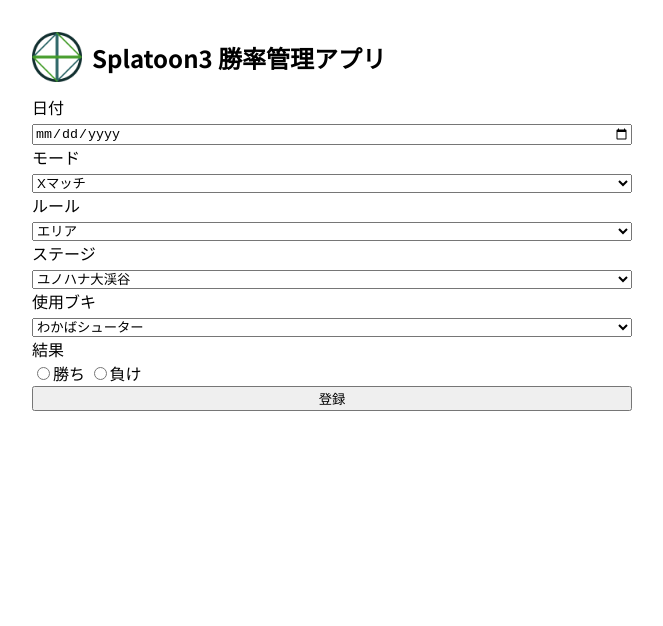
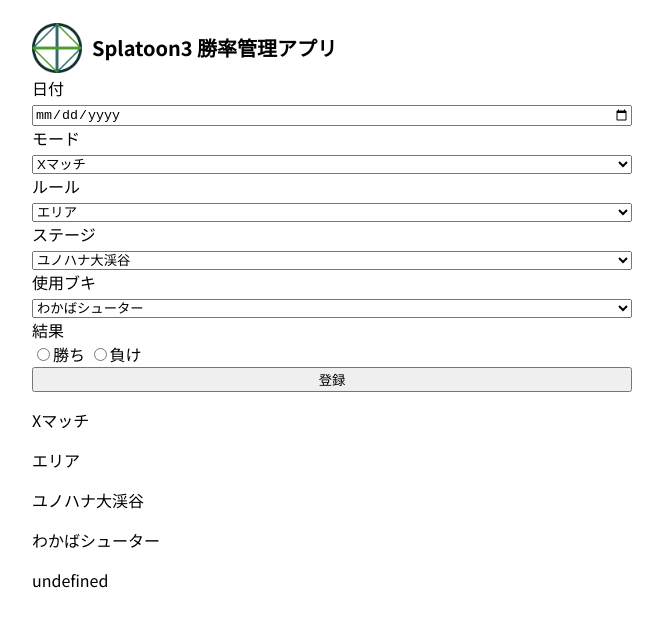
Before and after one commit to technozogy/Splatoon3WinRate, a website: page index.html in a window 1280 px wide. Both pictures are taken after a click on the button "登録". Shown: the whole page, without its empty margins (308-971 px from the left). Drawn offline with Linux system fonts and the light colour scheme.

Commit message:
feat: add match registration and history display

```diff
--- a/index.html
+++ b/index.html
@@ -11,26 +11,26 @@
 <body>
     <div class="header">
         <img src="images/technozogy.png">
-        <h2>Splatoon3 勝率管理アプリ</h2>
+        <h1>Splatoon3 勝率管理アプリ</h1>
     </div>
 
     <div>
         <label>日付</label>
-        <input type="date"/>
+        <input  id="date" type="date"/>
     </div>
     <div>
         <label>モード</label>
-        <select>
+        <select id="mode">
             <option>Xマッチ</option>
             <option>チャレンジ</option>
             <option>オープン</option>
-            <option>プラべ</option>
+            <option>プライベート</option>
             <option>レギュラー</option>
         </select>
     </div>
     <div>
         <label>ルール</label>
-        <select>
+        <select id="rule">
             <option>エリア</option>
             <option>ヤグラ</option>
             <option>ホコ</option>
@@ -40,7 +40,7 @@
     </div>
     <div>
         <label>ステージ</label>
-            <select>
+            <select id="stage">
                 <option>ユノハナ大渓谷</option>
                 <option>ゴンズイ地区</option>
                 <option>ヤガラ市場</option>
@@ -70,7 +70,7 @@
     </div>
     <div>
         <label>使用ブキ</label>
-        <select>
+        <select id="weapon">
             <!-- シューター -->
             <option>わかばシューター</option>
             <option>もみじシューター</option>
@@ -115,8 +115,8 @@
 
             <!-- チャージャー -->
             <option>スプラチャージャー</option>
+            <option>オーダーチャージャー レプリカ</option>
             <option>スプラスコープ</option>
-            <option>オーダーチャージャー レプリカ</option>
             <option>スプラチャージャーコラボ</option>
             <option>スプラスコープコラボ</option>
             <option>スプラチャージャーFRST</option>
@@ -136,8 +136,8 @@
 
             <!-- ブラスター -->
             <option>ノヴァブラスター</option>
+            <option>オーダーブラスター レプリカ</option>
             <option>ノヴァブラスターネオ</option>
-            <option>オーダーブラスター レプリカ</option>
             <option>ホットブラスター</option>
             <option>ホットブラスターカスタム</option>
             <option>ホットブラスター艶</option>
@@ -155,8 +155,8 @@
 
             <!-- ローラー -->
             <option>スプラローラー</option>
+            <option>オーダーローラー レプリカ</option>
             <option>スプラローラーコラボ</option>
-            <option>オーダーローラー レプリカ</option>
             <option>カーボンローラー</option>
             <option>カーボンローラーデコ</option>
             <option>カーボンローラーANGL</option>
@@ -173,8 +173,8 @@
             <option>パブロ</option>
             <option>パブロ・ヒュー</option>
             <option>ホクサイ</option>
+            <option>オーダーブラシ レプリカ</option>
             <option>ホクサイ・ヒュー</option>
-            <option>オーダーブラシ レプリカ</option>
             <option>ホクサイ彗</option>
             <option>フィンセント</option>
             <option>フィンセント・ヒュー</option>
@@ -182,8 +182,8 @@
 
             <!-- スロッシャー -->
             <option>バケットスロッシャー</option>
+            <option>オーダースロッシャー レプリカ</option>
             <option>バケットスロッシャーデコ</option>
-            <option>オーダースロッシャー レプリカ</option>
             <option>ヒッセン</option>
             <option>ヒッセン・ヒュー</option>
             <option>ヒッセンASH</option>
@@ -199,8 +199,8 @@
 
             <!-- スピナー -->
             <option>バレルスピナー</option>
+            <option>オーダースピナー レプリカ</option>
             <option>バレルスピナーデコ</option>
-            <option>オーダースピナー レプリカ</option>
             <option>スプラスピナー</option>
             <option>スプラスピナーコラボ</option>
             <option>スプラスピナーPYTN</option>
@@ -216,8 +216,8 @@
 
             <!-- マニューバー -->
             <option>スプラマニューバー</option>
+            <option>オーダーマニューバー レプリカ</option>
             <option>スプラマニューバーコラボ</option>
-            <option>オーダーマニューバー レプリカ</option>
             <option>スプラマニューバー耀</option>
             <option>スパッタリー</option>
             <option>スパッタリー・ヒュー</option>
@@ -234,8 +234,8 @@
 
             <!-- シェルター -->
             <option>パラシェルター</option>
+            <option>オーダーシェルター レプリカ</option>
             <option>パラシェルターソレーラ</option>
-            <option>オーダーシェルター レプリカ</option>
             <option>スパイガジェット</option>
             <option>スパイガジェットソレーラ</option>
             <option>スパイガジェット繚</option>
@@ -249,8 +249,8 @@
             <option>ドライブワイパー</option>
             <option>ドライブワイパーデコ</option>
             <option>ドライブワイパーRUST</option>
+            <option>ジムワイパー</option>
             <option>オーダーワイパー レプリカ</option>
-            <option>ジムワイパー</option>
             <option>ジムワイパー・ヒュー</option>
             <option>ジムワイパー封</option>
             <option>デンタルワイパーミント</option>
@@ -258,22 +258,26 @@
 
             <!-- ストリンガー -->
             <option>トライストリンガー</option>
+            <option>オーダーストリンガー レプリカ</option>
             <option>トライストリンガーコラボ</option>
-            <option>オーダーストリンガー レプリカ</option>
+            <option>トライストリンガー燈</option>
             <option>LACT-450</option>
             <option>LACT-450デコ</option>
             <option>LACT-450MILK</option>
             <option>フルイドV</option>
             <option>フルイドVカスタム</option>
-            <option>トライストリンガー燈</option>
         </select>
     </div>
     <div>
         <label>結果</label>
-        <input type="radio" name="result">勝ち
-        <input type="radio" name="result">負け
+        <input type="radio" name="result" id="win">勝ち
+        <input type="radio" name="result" id="lose">負け
     </div>
 
-    <button>登録</button>
+    <button id="register">登録</button>
+
+    <div id="matchList"></div>
+
+<script src="script.js"></script>
 </body>
 </html>
--- /dev/null
+++ b/script.js
@@ -0,0 +1,58 @@
+const matches = [];
+
+const date = document.getElementById("date");
+const mode = document.getElementById("mode");
+const rule = document.getElementById("rule");
+const stage = document.getElementById("stage");
+const weapon = document.getElementById("weapon");
+const win = document.getElementById("win");
+const lose = document.getElementById("lose");
+const register = document.getElementById("register");
+const matchList = document.getElementById("matchList");
+
+let result;
+
+class Match {
+    constructor(date, mode, rule, stage, weapon, result){
+        this.date = date;
+        this.mode = mode;
+        this.rule = rule;
+        this.stage = stage;
+        this.weapon = weapon;
+        this.result = result;
+    }
+}
+
+register.addEventListener("click", () => {
+    if(win.checked){
+        result = "勝ち";
+    }
+    if(lose.checked){
+        result ="負け";
+    }
+    const match = new Match(date.value,
+                mode.value,
+                rule.value,
+                stage.value,
+                weapon.value,
+                result);
+
+    matches.push(match);
+
+    matchList.innerHTML += `
+    <div>
+        <p>${match.date}</p>
+        <p>${match.mode}</p>
+        <p>${match.rule}</p>
+        <p>${match.stage}</p>
+        <p>${match.weapon}</p>
+        <p>${match.result}</p>
+    </div>
+    `;
+
+});
+
+document.addEventListener("DOMContentLoaded", () => {
+
+
+});
--- a/style.css
+++ b/style.css
@@ -22,9 +22,9 @@
     gap: 10px;
 }
 
-.header h2{
+.header h1{
     white-space: nowrap;
-    font-size: 24px;
+    font-size: 20px;
 }
 
 .header img {
```
Also changed, not shown: index.js (deleted, +0 -8 lines).
